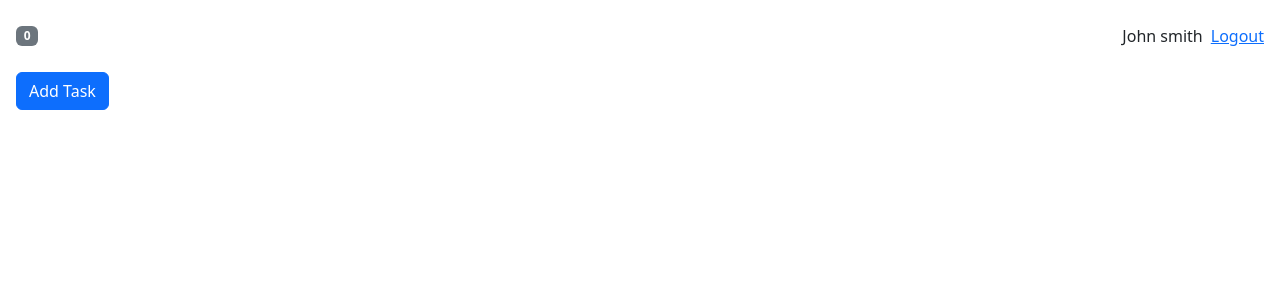
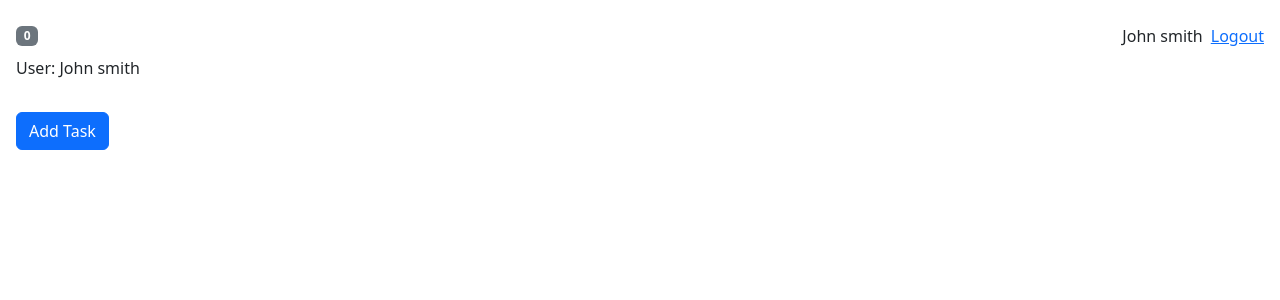
Before and after one commit to Haitam-Elgharras/playground, a React (Vite) app: page / in a window 1280 px wide. Both pictures are taken after a click on the link "Login". Shown: the top 300 px of the page. Built offline with nearby package versions, Linux system fonts and the light colour scheme.

Commit message:
emplementing a custom auth provider

```diff
--- a/src/App.tsx
+++ b/src/App.tsx
@@ -1,26 +1,20 @@
 import { useReducer } from "react";
 import "./App.css";
-import PostList from "./react-query/PostList";
-import TodoForm from "./react-query/TodoForm";
-import TodoList from "./react-query/TodoList";
-import Counter from "./state-management/Counter";
-import LoginStatus from "./state-management/LoginStatus";
-import TaskList from "./state-management/TaskList";
 import tasksReducer from "./state-management/reducers/tasksReducer";
 import NavBar from "./state-management/NavBar";
 import HomePage from "./state-management/HomePage";
 import TasksContext from "./state-management/contexts/tasksContext";
+import AuthProvider from "./state-management/AuthProvider";
 
 function App() {
-  const [tasks, dispatch] = useReducer(tasksReducer, []);
-
+  const [tasks, disptach] = useReducer(tasksReducer, []);
   return (
-    <>
-      <TasksContext.Provider value={{ tasks, dispatch }}>
+    <AuthProvider>
+      <TasksContext.Provider value={{ tasks, disptach }}>
         <NavBar />
         <HomePage />
       </TasksContext.Provider>
-    </>
+    </AuthProvider>
   );
 }
 
--- /dev/null
+++ b/src/state-management/AuthProvider.tsx
@@ -0,0 +1,17 @@
+import { ReactNode, useReducer } from "react";
+import authContext from "./contexts/authContext";
+import authReducer from "./reducers/authReducer";
+
+interface Props {
+  children: ReactNode;
+}
+const AuthProvider = ({ children }: Props) => {
+  const [user, disptach] = useReducer(authReducer, "");
+  return (
+    <authContext.Provider value={{ user, disptach }}>
+      {children}
+    </authContext.Provider>
+  );
+};
+
+export default AuthProvider;
--- a/src/state-management/LoginStatus.tsx
+++ b/src/state-management/LoginStatus.tsx
@@ -1,15 +1,15 @@
-import { useReducer } from "react";
-import authReducer from "./reducers/authReducer";
+import { useContext } from "react";
+import authContext from "./contexts/authContext";
 
 const LoginStatus = () => {
-  const [user, dispatch] = useReducer(authReducer, "");
+  const { user, disptach } = useContext(authContext);
 
   if (user)
     return (
       <>
         <div>
           <span className="mx-2">{user}</span>
-          <a onClick={() => dispatch({ type: "LOGOUT" })} href="#">
+          <a onClick={() => disptach({ type: "LOGOUT" })} href="#">
             Logout
           </a>
         </div>
@@ -19,7 +19,7 @@ const LoginStatus = () => {
   return (
     <div>
       <a
-        onClick={() => dispatch({ type: "LOGIN", name: "John smith" })}
+        onClick={() => disptach({ type: "LOGIN", name: "John smith" })}
         href="#"
       >
         Login
--- a/src/state-management/TaskList.tsx
+++ b/src/state-management/TaskList.tsx
@@ -1,16 +1,18 @@
 import { useContext, useReducer } from "react";
-import tasksReducer from "./reducers/tasksReducer";
 import TasksContext from "./contexts/tasksContext";
+import authContext from "./contexts/authContext";
 
 const TaskList = () => {
-  const { tasks, dispatch } = useContext(TasksContext);
+  const { tasks, disptach } = useContext(TasksContext);
+  const { user } = useContext(authContext);
   return (
     <>
+      <p>User: {user}</p>
       <button
         // we passed just the value for the action property
         // the state is managed by the reducer
         onClick={() =>
-          dispatch({
+          disptach({
             type: "ADD",
             payload: {
               id: Date.now(),
@@ -31,7 +33,7 @@ const TaskList = () => {
             <span className="flex-grow-1">{task.title}</span>
             <button
               className="btn btn-outline-danger"
-              onClick={() => dispatch({ type: "DELETE", payload: task.id })}
+              onClick={() => disptach({ type: "DELETE", payload: task.id })}
             >
               Delete
             </button>
--- /dev/null
+++ b/src/state-management/contexts/authContext.ts
@@ -0,0 +1,11 @@
+import React from "react";
+import { AuthAction } from "../reducers/authReducer";
+
+interface authContextType {
+  user: string;
+  disptach: React.Dispatch<AuthAction>;
+}
+
+const authContext = React.createContext<authContextType>({} as authContextType);
+
+export default authContext;
--- a/src/state-management/contexts/tasksContext.ts
+++ b/src/state-management/contexts/tasksContext.ts
@@ -3,7 +3,7 @@ import { Task, TaskAction } from "../reducers/tasksReducer";
 
 interface TasksContextType {
   tasks: Task[];
-  dispatch: React.Dispatch<TaskAction>;
+  disptach: React.Dispatch<TaskAction>;
 }
 
 const TasksContext = React.createContext<TasksContextType>(
--- a/src/state-management/reducers/authReducer.ts
+++ b/src/state-management/reducers/authReducer.ts
@@ -7,7 +7,7 @@ interface LogoutAction {
   type: "LOGOUT";
 }
 
-type AuthAction = LoginAction | LogoutAction;
+export type AuthAction = LoginAction | LogoutAction;
 
 const authReducer = (state: string, action: AuthAction): string => {
   switch (action.type) {
```
Also changed, not shown: src/state-management/notes.txt.
